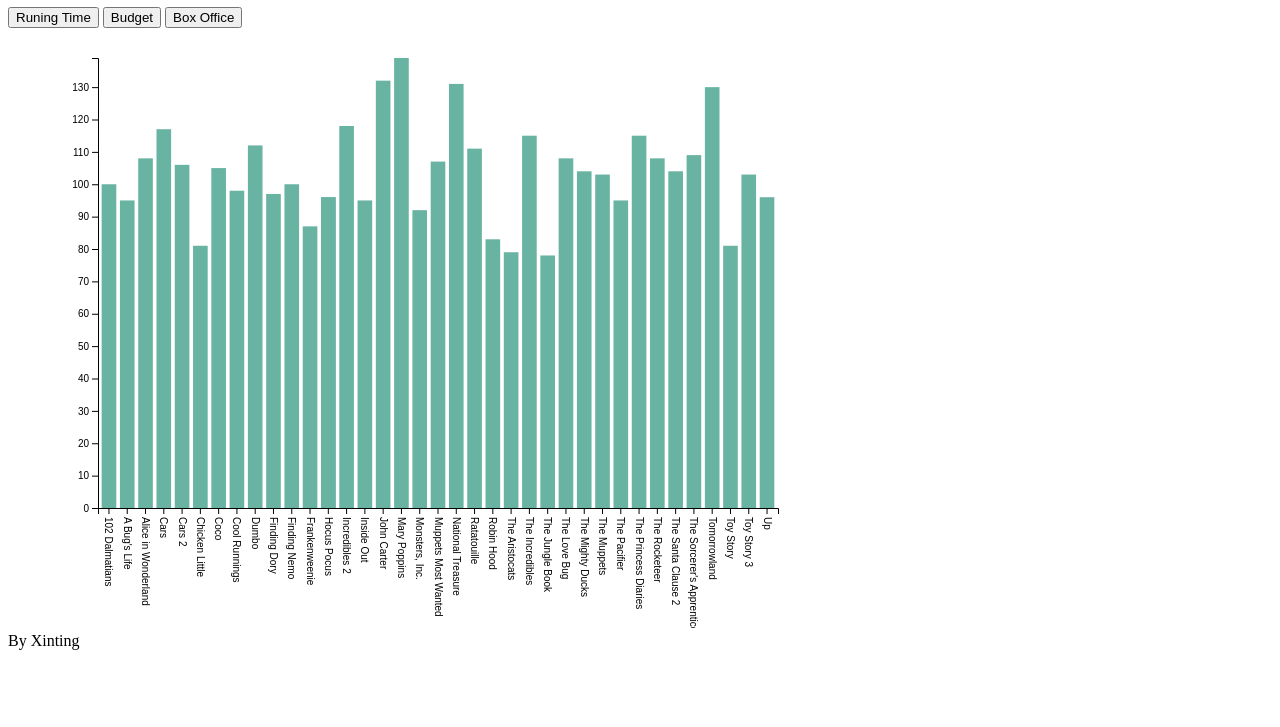
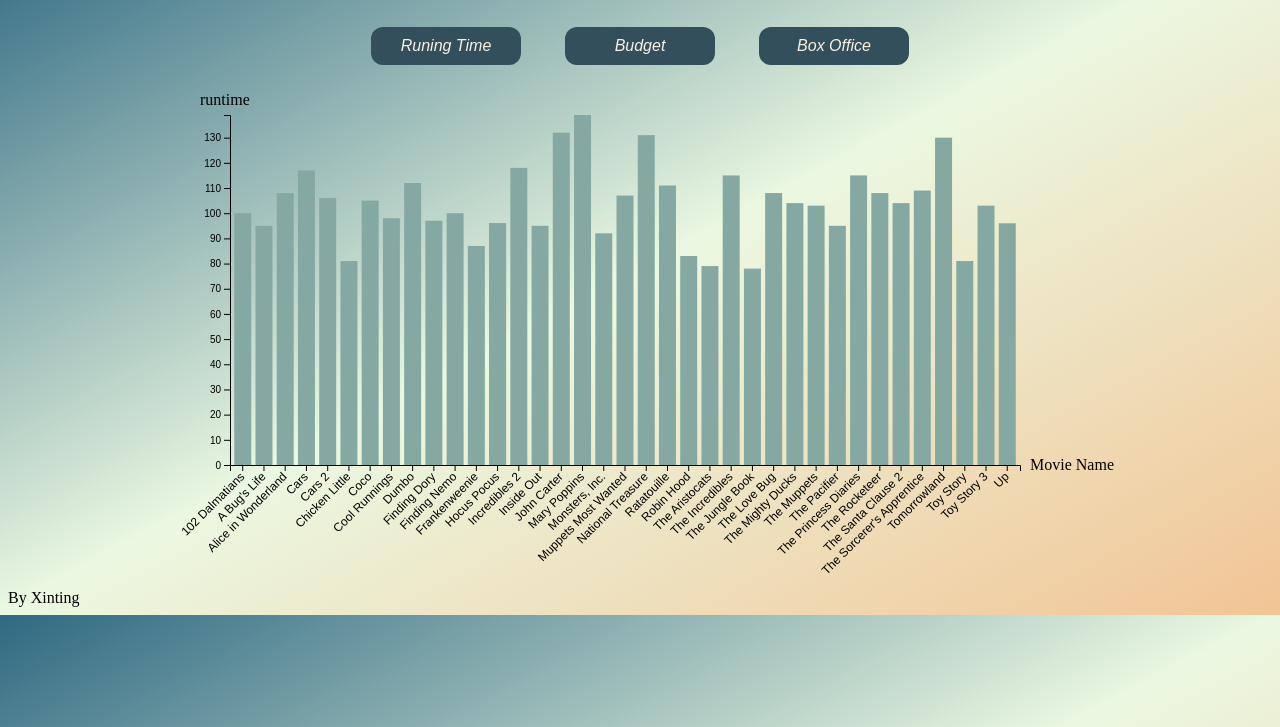
Before and after one commit to tingsama/movie_list, a website: page public/index.html in a window 1280 px wide. Shown: the part 73-800 px from the top of the page. Drawn offline with nearby package versions, Linux system fonts and the light colour scheme.

Commit message:
restyle button, background, and hist

```diff
--- a/public/index.html
+++ b/public/index.html
@@ -4,12 +4,14 @@
 	<link rel="stylesheet" type="text/css" href="styles.css">
 </head>
 <html>
-<body>
-  <h1>Xinting’s Movie List</h1>
-  <button id="runtime">Runing Time</button>
-  <button id="budget">Budget</button>
-  <button id="boxoffice">Box Office</button>
-  <div id="data_visualize"></div>
+<body class='body'>
+  <div class="center-div">
+    <h1>Xinting’s Movie List</h1>
+    <button id="runtime">Runing Time</button>
+    <button id="budget">Budget</button>
+    <button id="boxoffice">Box Office</button>
+    <div id="data_visualize"></div>
+  </div>
   <footer>
     <div>By Xinting</div>
   </footer>
--- a/public/script.js
+++ b/public/script.js
@@ -16,12 +16,12 @@
 	// set the dimensions and margins of the graph
 	const margin = {
 		top: 30,
-		right: 30,
+		right: 120,
 		bottom: 120,
 		left: 90
 	}
-	const width = 800 - margin.left - margin.right
-	const height = 600 - margin.top - margin.bottom;
+	const width = 1000 - margin.left - margin.right
+	const height = 500 - margin.top - margin.bottom;
 
 	// append the svg object to the body of the page
 	const svg = d3.select("#data_visualize")
@@ -31,37 +31,42 @@
 		.append("g")
 			.attr("transform", `translate(${margin.left},${margin.top})`);
 
-  	// X axis
+  	// x axis
 	const x = d3.scaleBand()
   		.domain(data.map((d) => d.title))
   		.range([0, width])
 	 	.padding(0.2);
-
 	svg.append("g")
-		.attr("transform", `translate(0,${height})`)
+		.attr("transform", "translate(0," + height + ")")
 		.call(d3.axisBottom(x))
 		.selectAll("text")
-		  .attr("y", 0)
-		  .attr("x", 9)
-		  .attr("dy", ".35em")
-		  .attr("transform", "rotate(90)")
-		  .style("text-anchor", "start");
+			.attr("transform", "translate(-10,0)rotate(-45)")
+			.style("font-size", "12px")
+			.style("text-anchor", "end");
 
-	// Y axis
+	// text label for the x axis
+	svg.append("text")
+		.attr("transform",
+			"translate(" + (width + 10) + " ," +
+						(height + 5) + ")")
+		.style("text-anchor", "start")
+		.text("Movie Name");
+
+	// y axis
 	const y = d3.scaleLinear()
 		.domain([0, 1])
 		.range([height, 0]);
 	svg.append("g")
-		.attr("class", "myYaxis")
-		.call(d3.axisLeft(y));
+		.attr("class", "my_y_axis")
+		.call(d3.axisLeft(y))
 
 
 	// create and update the plot
 	function update(data, var_1, var_2) {
-		// Y axis
+		// y axis
 		y_max = d3.max(Array.from(data, (d) => d[var_2]))
 		y.domain([0, y_max])
-		svg.selectAll("g.myYaxis")
+		svg.selectAll("g.my_y_axis")
 			.transition().duration(1000)
 			.call(d3.axisLeft(y));
 
@@ -75,21 +80,31 @@
 					.attr("y", (d) => y(d[var_2]))
 					.attr("width", x.bandwidth())
 					.attr("height", (d) => height - y(d[var_2]))
-					.attr("fill", "#69b3a2")
+					.attr("fill", "#85a9a2")
 				},
-				update =>
+				update => {
 					update.transition().duration(1000)
 					.attr("x", (d) => x(d[var_1]))
 					.attr("y", (d) => y(d[var_2]))
 					.attr("width", x.bandwidth())
 					.attr("height", (d) => height - y(d[var_2]))
-					.attr("fill", "#69b3a2")
-					.attr("width", x.bandwidth()),
+					.attr("fill", "#85a9a2")
 
-				rectsToRemove =>
-					rectsToRemove.remove()
+					// text label for the y axis
+					svg.append("text")
+					.attr("class", "my_y_label")
+					.attr("transform",
+						"translate(" + (-30) + " ," +
+									(-10) + ")")
+					.style("text-anchor", "start")
+					.text(var_2);
+				},
+				exit =>
+					exit.remove(),
+					svg.selectAll("text.my_y_label").remove(),
 			)
 	}
+
 	update(data, 'title', 'runtime')
 
 	document.querySelector("#runtime").addEventListener('click', ()=> {
--- a/public/styles.css
+++ b/public/styles.css
@@ -1,7 +1,27 @@
-span {
-	opacity: 0;
+.body {
+	background-image: linear-gradient(to bottom right, #2f6982, #ebf8e1, #f2c494);
 }
 
-button:focus ~ span {
-	opacity: 1;
+.center-div {
+	text-align: center;
 }
+
+h1 {
+	font-style: oblique;
+	color: #334f5b;
+}
+
+button {
+	font-style: oblique;
+	background-color: #334f5b;
+	border: none;
+	color: #f9f1e6;
+	padding: 10px 10px;
+	text-align: center;
+	text-decoration: none;
+	display: inline-block;
+	font-size: 16px;
+	border-radius: 12px;
+	margin: 20px;
+	width: 150px;
+  }
```
